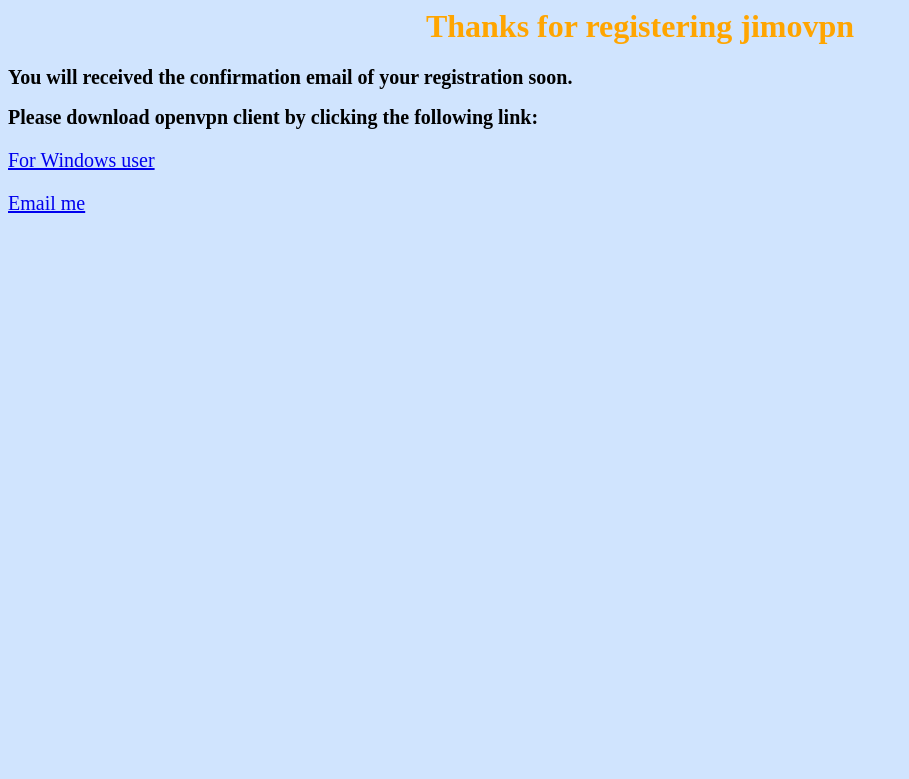
After one commit to monkeylyf/jimovpn, a Django app: a page that uses template/vpn_user/thanks.html in a window 1280 px wide. The commit adds this page. Shown: the top 779 px of the page, without its empty margins (0-909 px from the left). Run offline with Django 3.2, Linux system fonts and the light colour scheme.

Commit message:
added hasher.py to encode user password; added thanks.html which should be redirected to after user finishes registration; added style css file under static dir

```diff
--- a/jimovpn/settings.py
+++ b/jimovpn/settings.py
@@ -109,6 +109,10 @@
     '/home/pi/ironport/jimovpn/jimovpn/template'
 )
 
+PASSWROD_HASHERS = {
+    'django.contrib.auth.hashers.PBKDF2PasswordHasher',
+}
+
 INSTALLED_APPS = (
     'django.contrib.auth',
     'django.contrib.contenttypes',
--- /dev/null
+++ b/template/vpn_user/thanks.html
@@ -0,0 +1,13 @@
+<html>
+<head>
+<link rel="stylesheet" type="text/css" href="{{ STATIC_URL }}gangnam_style.css">
+</head>
+	<body>
+	<h1>Thanks for registering jimovpn</h1>
+	<h2>You will received the confirmation email of your registration soon.</h2>
+	<h2>Please download openvpn client by clicking the following link:</h2>
+	<p><a href="https://www.privatetunnel.com/us/client/privatetunnel.msi">For Windows user</a></p>
+	<p><a href="mailto:admin@yifengliu.com?subject=Questions on jimovpn">Email me</a></p>
+	</body>
+
+</html>
--- /dev/null
+++ b/vpn_user/hashers.py
@@ -0,0 +1,5 @@
+from django.contrib.auth.hashers import PBKDF2PasswordHasher
+
+class MyPBKDF2PasswordHasher(PBKDF2PasswordHasher):
+    """A subclass of PBKDF2PasswordHasher that uses 10 times less interation"""
+    iterations = PBKDF2PasswordHasher.iterations / 10
--- a/vpn_user/regist_form.py
+++ b/vpn_user/regist_form.py
@@ -2,7 +2,8 @@
 from django import forms
 from django.utils.translation import ugettext_lazy as _
 
-attrs_dict = {'class': 'required'}
+attrs_dict = {'class': 'required',
+              'size': '50'}
 
 class RegistrationForm(forms.Form):
 
@@ -11,19 +12,19 @@
     username = forms.RegexField(regex=r'^[\w.@+-]+$',
                                 max_length=30,
                                 widget=forms.TextInput(attrs=attrs_dict),
-                                label=_("Username"),
+                                label=_('Username'),
                                 error_messages={'invalid': _( \
                                     'This value may contain only letters, '
                                     'numbers and @/./+/-/_ characters.')})
     email = forms.EmailField(widget=forms.TextInput(attrs=dict(attrs_dict,
                                                     maxlength=75)),
-                             label=_('E-mail'))
+                             label=_('Email'))
     password = forms.CharField(widget=forms.PasswordInput(attrs=attrs_dict,
                                                           render_value=False),
                                label=_('Password'))
     check_pw = forms.CharField(widget=forms.PasswordInput(attrs=attrs_dict,
                                                           render_value=False),
-                               label=_('Password (again)'))
+                               label=_('Password again'))
 
     def clean_username(self):
         """Validate that the username is alphanumeric and it not registered."""
--- /dev/null
+++ b/vpn_user/static/gangnam_style.css
@@ -0,0 +1,24 @@
+body {
+        background-color:#d0e4fe;
+}
+
+h1 {
+        color:orange;
+        text-align:center;
+}
+
+h2 {
+	color:black;
+	font-size:20px;
+}
+
+p {
+        font-family:"Times New Roman";
+        font-size:20px;
+        margin-left: auto;
+        margin-right: auto;
+}
+
+form {
+        padding:auto;
+}
--- a/vpn_user/urls.py
+++ b/vpn_user/urls.py
@@ -5,5 +5,6 @@
 
 urlpatterns = patterns('',
     url(r'^register$', views.register, name='register'),
+    url(r'^thanks$', views.thanks, name='thanks'),
     url(r'^$', views.index, name='index'),
 )
--- a/vpn_user/views.py
+++ b/vpn_user/views.py
@@ -1,12 +1,15 @@
-from django.contrib.auth.models import User
+from django.core.urlresolvers import reverse
 from django.http import HttpResponse
 from django.http import HttpResponseRedirect
 from django.shortcuts import render
 
 from vpn_user.regist_form import RegistrationForm
+from vpn_user.models import Users
+from vpn_user.hashers import MyPBKDF2PasswordHasher
+
 
 def index(request):
-    return HttpResponse("Hello, wo hao jimo!")
+    return HttpResponse("Hello, this website is not ready yet!")
 
 def register(request):
     """"""
@@ -15,13 +18,26 @@
         if form.is_valid():
             # Once is_valid() returns True, the successfully validated form
             # data will be in the form.cleaned_data dict.
-            new_user = User()
+            hasher = MyPBKDF2PasswordHasher()
+            new_user = Users()
             new_user.username = form.cleaned_data['username']
+            # PBKDF2PasswordHasher supports only ASCII.
+            new_user.password = hasher.encode(form.cleaned_data['password'].encode('ASCII'),
+                                              hasher.salt())
+            new_user.active = False;
             new_user.email = form.cleaned_data['email']
-            new_user.password = form.cleaned_data['password']
-            return HttpResponseRedirect('/thanks/')
+            new_user.note = ''
+
+            new_user.save()
+            return HttpResponseRedirect(reverse('vpn_user.views.thanks'))
+        else:
+            return HttpResponse("Hello, your info is not valid, try again!" + str(form.errors))
     else:
         form = RegistrationForm()
     return render(request, 'vpn_user/registration.html', {
         'form': form,
     })
+
+def thanks(request):
+    """"""
+    return render(request, 'vpn_user/thanks.html')
```
Also changed, not shown: template/vpn_user/registration.html (+12 -25 lines), vpn_user/models.py (+3 -4 lines).
